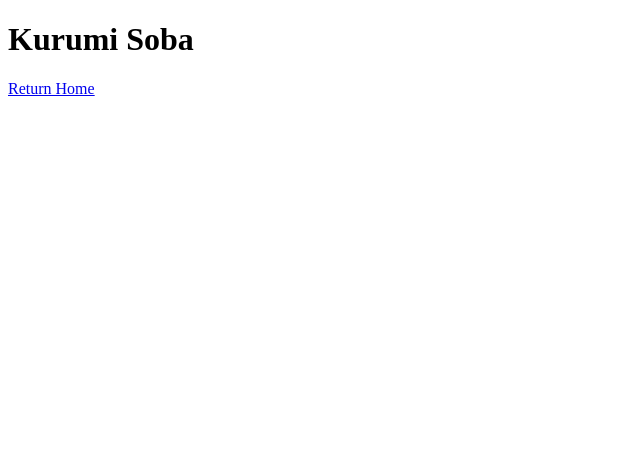
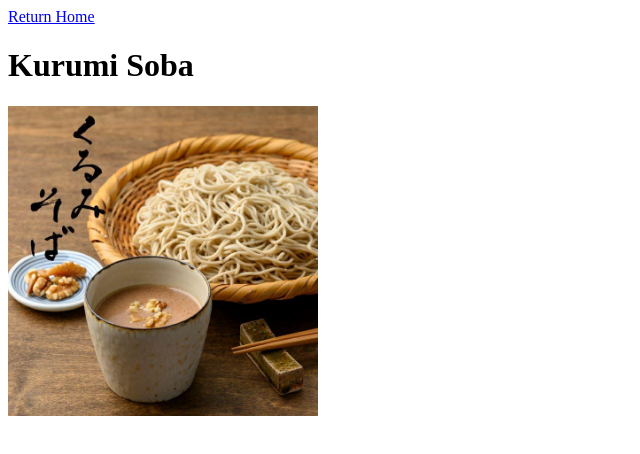
Before and after one commit to Azabu-bound/odin-recipes, a plain HTML site: page recipes/kurumi-soba.html in a window 1280 px wide. Shown: the whole page, without its empty margins (0-640 px from the left). Drawn offline with Linux system fonts and the light colour scheme.

Commit message:
Iteration 3: Added image of Kurumi Soba.

```diff
--- a/recipes/kurumi-soba.html
+++ b/recipes/kurumi-soba.html
@@ -6,7 +6,8 @@
     <title>Soba, yo!</title>
 </head>
 <body>
+    <a href="../index.html" rel="noreferrer">Return Home</a>
     <h1>Kurumi Soba</h1>
-    <a href="../index.html" rel="noreferrer">Return Home</a>
+    <img src="../images/kurumi-soba.jpg" alt="Kurumi Soba" height="310" width="310">
 </body>
 </html>
```
